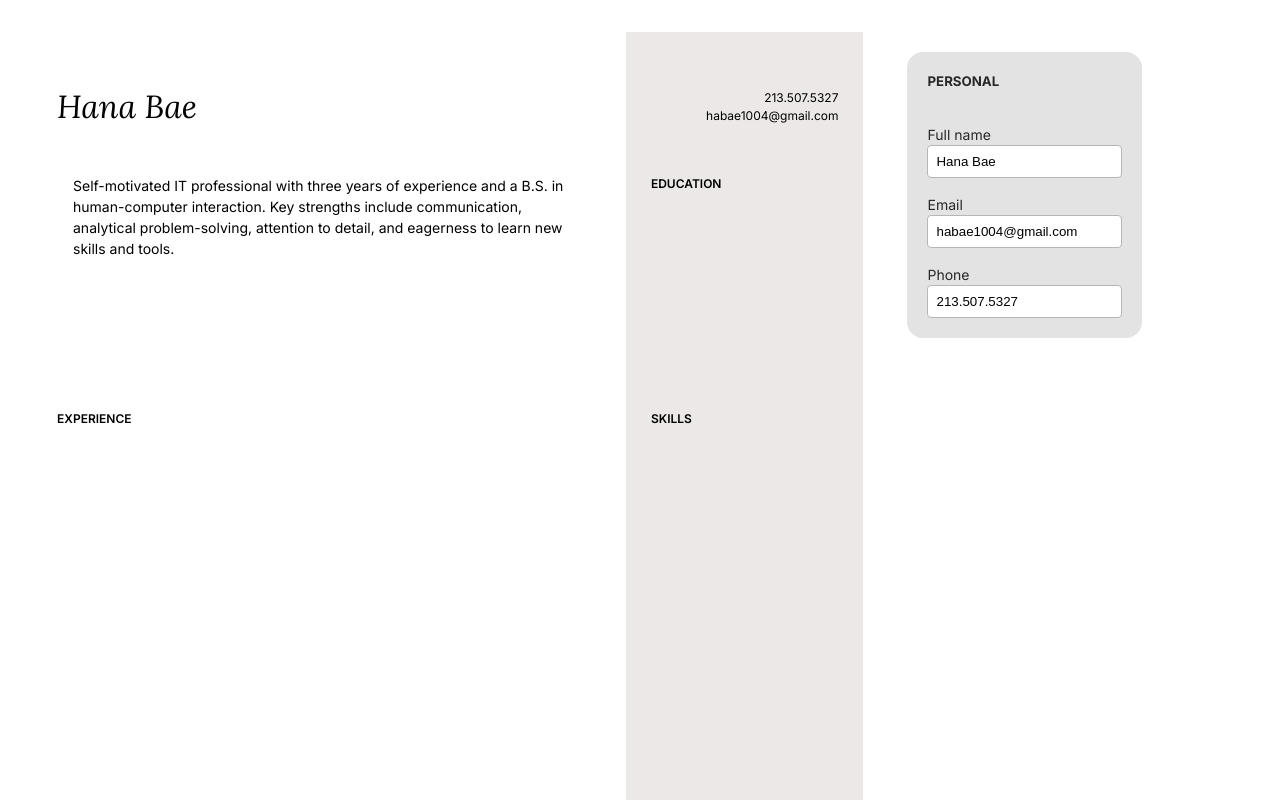
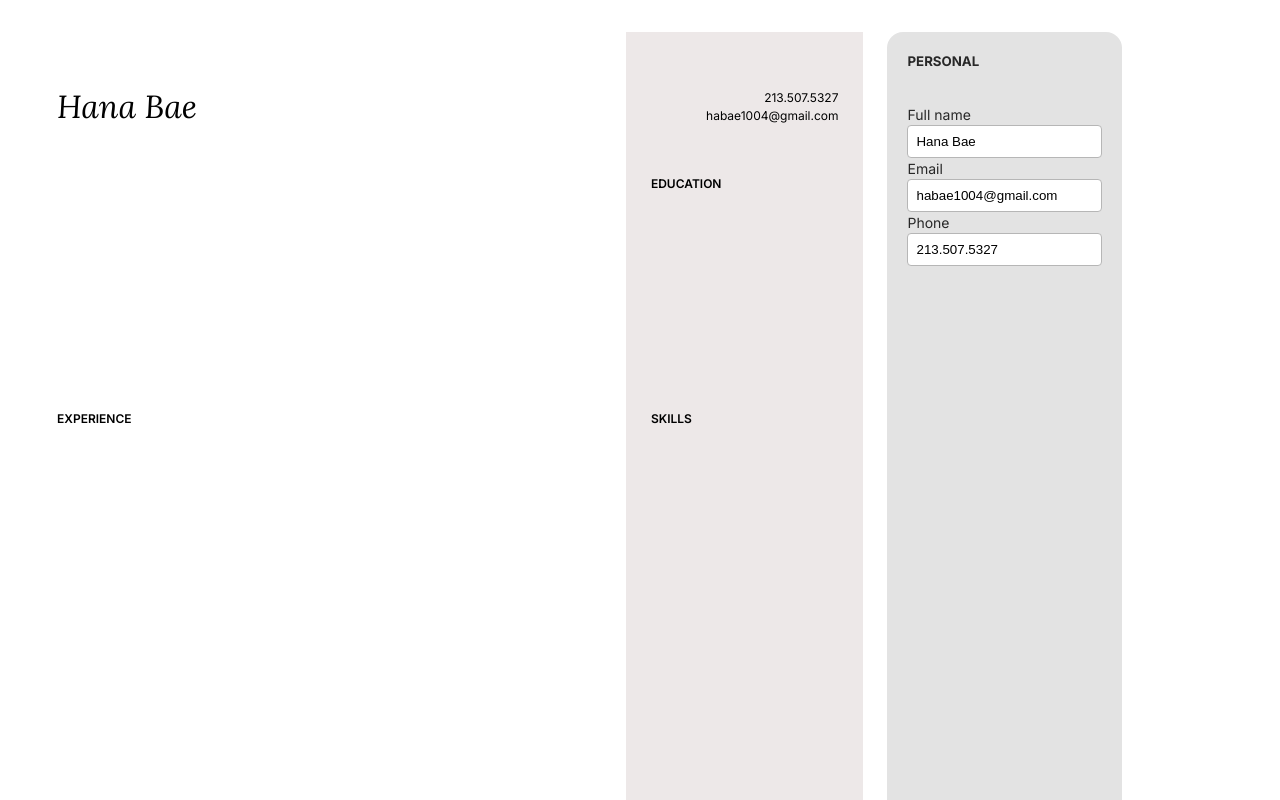
Before and after one commit to hambycookie/cv-application, a React app: page / in a window 1280 px wide. Shown: the top 800 px of the page. Built offline with nearby package versions, Linux system fonts and the light colour scheme; the HTML template or start-up script is replaced by a standard one.

Commit message:
clean up form/input components

```diff
--- a/src/App.jsx
+++ b/src/App.jsx
@@ -3,6 +3,7 @@ import './index.css'
 import './styles/App.css'
 
 import Resume from './components/Resume'
+import FormSection from './components/FormSection'
 import PersonalInfoForm from './components/Personal/PersonalInfoForm'
 
 function App() {
@@ -11,10 +12,15 @@ function App() {
     phone: '213.507.5327',
     email: 'habae1004@gmail.com'
   });
+  const [summary, setSummary] = useState('');
 
   function handlePersonalInfoChange(e) {
     const { key } = e.target.dataset;
     setPersonalInfo({ ...personalInfo, [key]: e.target.value });
+  }
+
+  function handleSummaryChange(e) {
+    setSummary(e.target.value);
   }
 
   return (
@@ -23,12 +29,17 @@ function App() {
         personalInfo={personalInfo}
       />
       <section className="edit-panel-container">
+        <FormSection
+          formClassName="personal-info-form"
+          formTitle="Personal"
+        >
           <PersonalInfoForm
             onChange={handlePersonalInfoChange}
             fullName={personalInfo.fullName}
             email={personalInfo.email}
             phone={personalInfo.phone}
           />
+        </FormSection>
       </section>
     </main>
   )
--- /dev/null
+++ b/src/components/FormSection.jsx
@@ -0,0 +1,16 @@
+import '../styles/FormSection.css'
+
+function FormSection({ formClassName, formTitle, children }) {
+
+
+  return (
+    <section className="form-card">
+      <form className={formClassName}>
+        <h5 className="form-title">{formTitle}</h5>
+        {children}
+      </form>
+    </section>
+  )
+}
+
+export default FormSection
--- a/src/components/Personal/PersonalInfoForm.jsx
+++ b/src/components/Personal/PersonalInfoForm.jsx
@@ -1,14 +1,10 @@
-import '../../styles/forms.css'
 import InputGroup from '../InputGroup'
 
 function PersonalInfoForm({ onChange, fullName, email, phone }) {
 
 
   return (
-    <section className="form-card">
-      <form className="personal-info-form">
-        <h5 className="form-title">PERSONAL</h5>
-        <div className="form-questions">
+    <div className="form-inputs">
       <InputGroup
         label="Full name"
         id="full-name"
@@ -34,8 +30,6 @@ function PersonalInfoForm({ onChange, fullName, email, phone }) {
         onChange={onChange}
       />
     </div>
-      </form>
-    </section>
   )
 }
 
--- a/src/components/Resume.jsx
+++ b/src/components/Resume.jsx
@@ -1,6 +1,6 @@
 import "../styles/Resume.css"
 
-function Resume({ personalInfo }) {
+function Resume({ personalInfo, summary }) {
   return (
     <section className="resume-container">
       <div className="resume">
@@ -12,7 +12,7 @@ function Resume({ personalInfo }) {
           </div>
         </div>
         <p className="summary main-part section-content-indent">
-          Self-motivated IT professional with three years of experience and a B.S. in human-computer interaction. Key strengths include communication, analytical problem-solving, attention to detail, and eagerness to learn new skills and tools.
+          {summary}
         </p>
         <div className="education-section side-part">
           <div className="education-content">
--- a/src/styles/App.css
+++ b/src/styles/App.css
@@ -15,4 +15,6 @@
   justify-self: flex-end;
   width: 40%;
   padding: 20px;
+  background-color: rgb(227, 227, 227);
+  border-radius: 16px;
 }
--- a/src/styles/forms.css
+++ b/src/styles/FormSection.css
@@ -1,12 +1,7 @@
-.form-card {
-  background-color: rgb(227, 227, 227);
-  border-radius: 16px;
-  padding: 20px;
-}
-
 .form-title {
   margin: 0;
   margin-bottom: 2rem;
+  text-transform: uppercase;
 }
 
 .form-questions {
```
Lines whose indentation alone changed are shown as unchanged.
